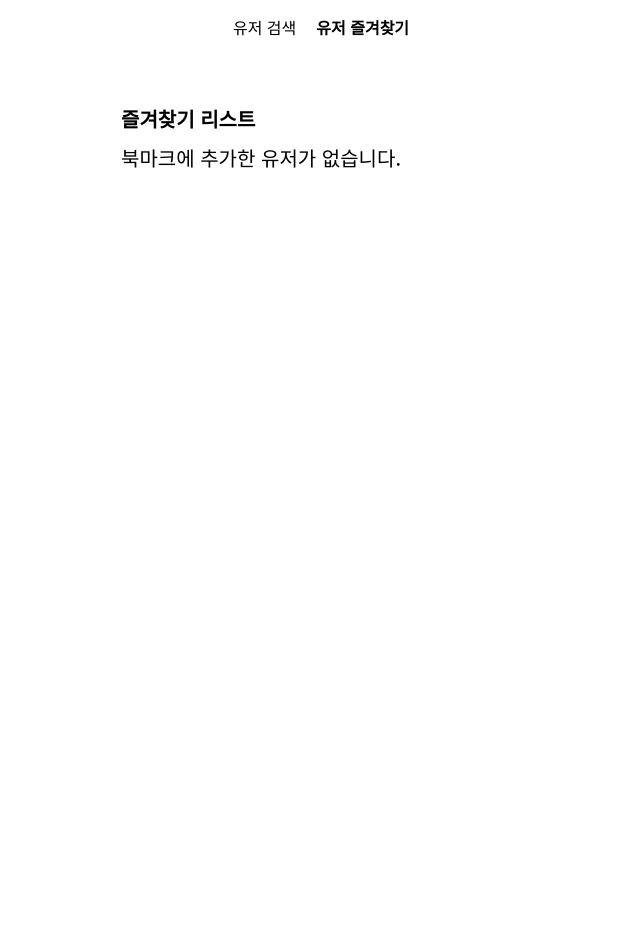
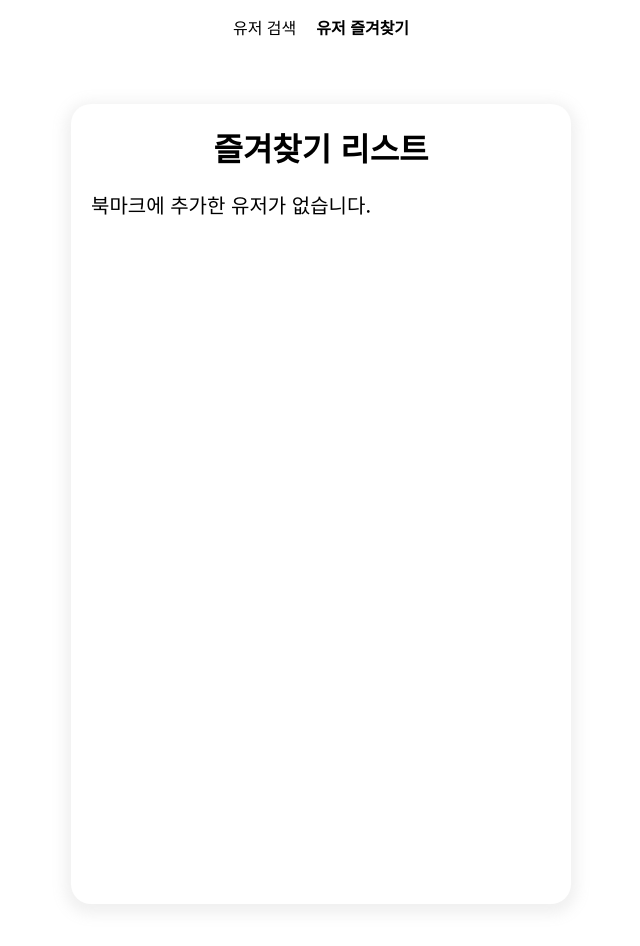
Before and after one commit to choisuhyeok1255/aptner, a Next.js app: page /bookmark in a window 1280 px wide. Shown: the top 946 px of the page, without its empty margins (319-959 px from the left). Before the commit the page ends 800 px from the top, so only its background shows below. Built offline with nearby package versions, Linux system fonts and the light colour scheme; what emotion-reset would draw is missing.

Commit message:
style: 북마크 페이지 section태그 그림자 효과 등 css 추가, heading 폰트 수정 및 가운데 정렬

```diff
--- a/src/app/bookmark/page.styled.ts
+++ b/src/app/bookmark/page.styled.ts
@@ -1,11 +1,20 @@
 import styled from "@emotion/styled";
 
 export const Section = styled.section`
-  width: 400px;
+  display: flex;
+  flex-flow: column;
+  width: 500px;
+  height: 800px;
   margin: 50px auto;
+  border-radius: 20px;
+  padding: 20px;
+  box-shadow: 0px 4px 14px 6px #97979726;
 `;
 
 export const Heading = styled.h2`
-  margin-bottom: 10px;
-  font-size: 20px;
+  flex-shrink: 0;
+  margin-bottom: 20px;
+  font-size: 32px;
+  font-weight: 700;
+  text-align: center;
 `;
```
